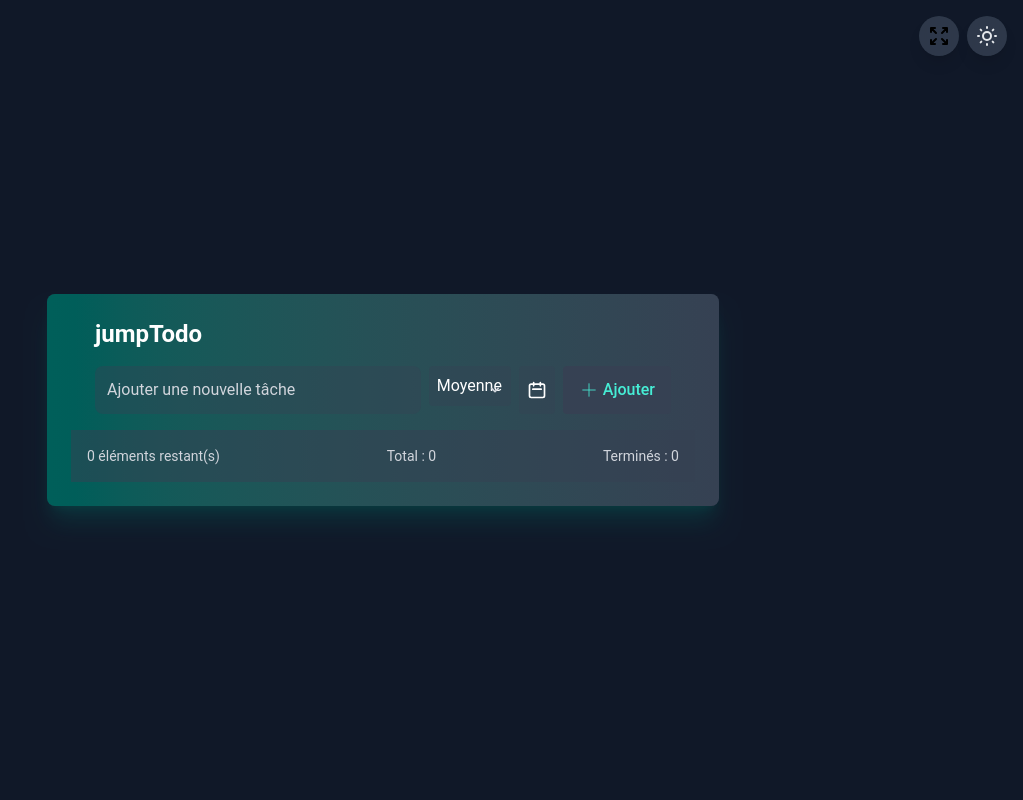
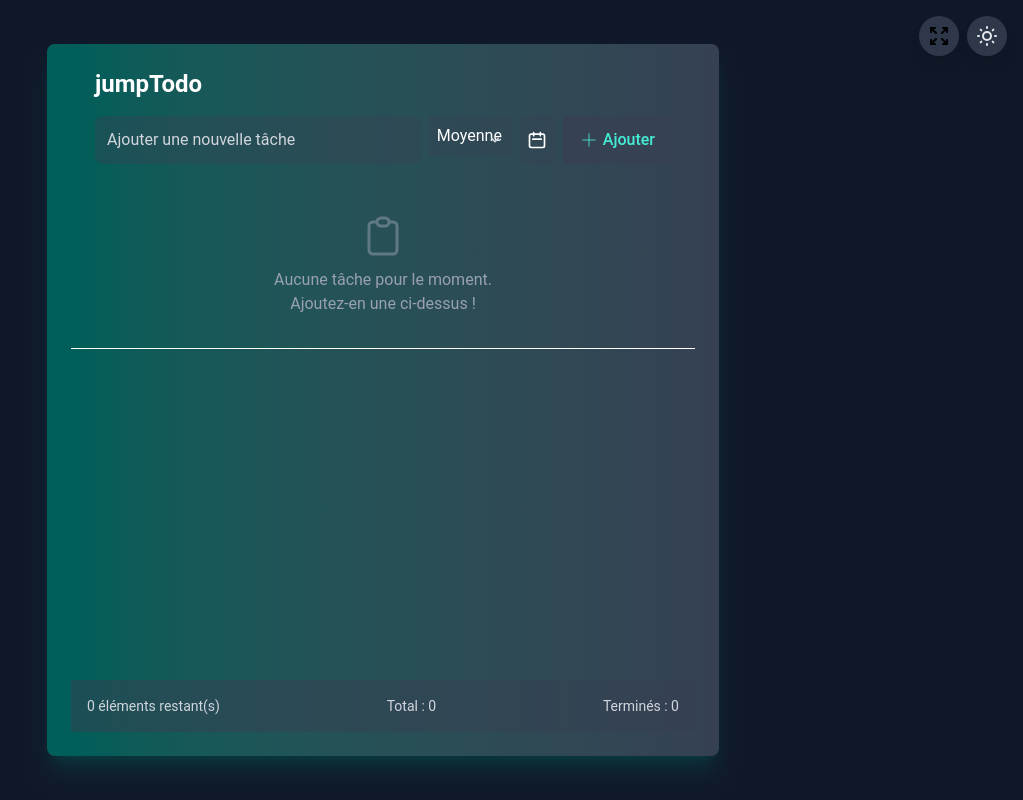
Before and after one commit to judempoyo/jumpTodo, an Angular app: page / in a window 1280 px wide. Shown: the whole page, without its empty margins (257-1280 px from the left). Built offline with nearby package versions, Linux system fonts and the light colour scheme.

Commit message:
refactor TodoList component to adjust virtual scroll item size and enhance viewport functionality

```diff
--- a/src/app/components/todo-list/todo-list.component.html
+++ b/src/app/components/todo-list/todo-list.component.html
@@ -75,10 +75,9 @@
         </div>
       </div>
 
-      <cdk-virtual-scroll-viewport itemSize="68" class="max-h-96 divide-y">
-        <ul cdkDropList (cdkDropListDropped)="drop($event)"
-          class="divide-y divide-gray-200/80 dark:divide-gray-700/80 max-h-96 overflow-y-auto scrollbar-thin scrollbar-thumb-gray-300 dark:scrollbar-thumb-gray-600 scrollbar-track-transparent">
-          @for (todo of todoService.todos$ | async; track todo.id; let i = $index) {
+      <cdk-virtual-scroll-viewport itemSize="80" class="h-[500px] w-full divide-y">
+        <ul cdkDropList (cdkDropListDropped)="drop($event)" class="divide-y divide-gray-200/80 dark:divide-gray-700/80">
+          @for (todo of todoService.todos$ | async; track todo.id) {
           <li @fadeInOut cdkDrag cdkVirtualFor="let todo of todoService.todos$ | async"
             (click)="handleTodoClick(todo, $event)" [@itemHover]="todo.done ? 'active' : 'inactive'"
             [@completeAnimation]="todoService.getCompletedCount()" [class.done]="todo.done" class="h-16 p-3 sm:p-4 hover:bg-gray-900/20 dark:hover:bg-teal-900/20 transition-all duration-200 cursor-pointer flex items-start sm:items-center gap-2 sm:gap-3 group
--- a/src/app/components/todo-list/todo-list.component.ts
+++ b/src/app/components/todo-list/todo-list.component.ts
@@ -1,15 +1,15 @@
-import { Component, inject } from '@angular/core';
+import { Component, inject, ViewChild } from '@angular/core';
 import { TodoService } from '../../services/todo.service';
 import { NgClass, AsyncPipe, NgIf } from '@angular/common';
 import { FormsModule } from '@angular/forms';
 import { animate, style, transition, trigger, query } from '@angular/animations';
 import { Todo } from '../../services/todo.service';
 import { CdkDragDrop, CdkDrag, CdkDropList, moveItemInArray } from '@angular/cdk/drag-drop';
-import { ScrollingModule } from '@angular/cdk/scrolling';
+import { CdkVirtualScrollViewport, ScrollingModule } from '@angular/cdk/scrolling';
 @Component({
   selector: 'app-todo-list',
   standalone: true,
-  imports: [NgClass, NgIf, FormsModule, AsyncPipe, CdkDrag, CdkDropList,ScrollingModule],
+  imports: [NgClass, NgIf, FormsModule, AsyncPipe, CdkDrag, CdkDropList,CdkVirtualScrollViewport, ScrollingModule],
   templateUrl: './todo-list.component.html',
   styleUrls: ['./todo-list.component.css'],
   animations: [
@@ -41,6 +41,8 @@ import { ScrollingModule } from '@angular/cdk/scrolling';
   ]
 })
 export class TodoListComponent {
+
+  @ViewChild(CdkVirtualScrollViewport) viewport!: CdkVirtualScrollViewport;
   title = 'jumpTodo';
   todoService = inject(TodoService);
   newTodoText = '';
```
